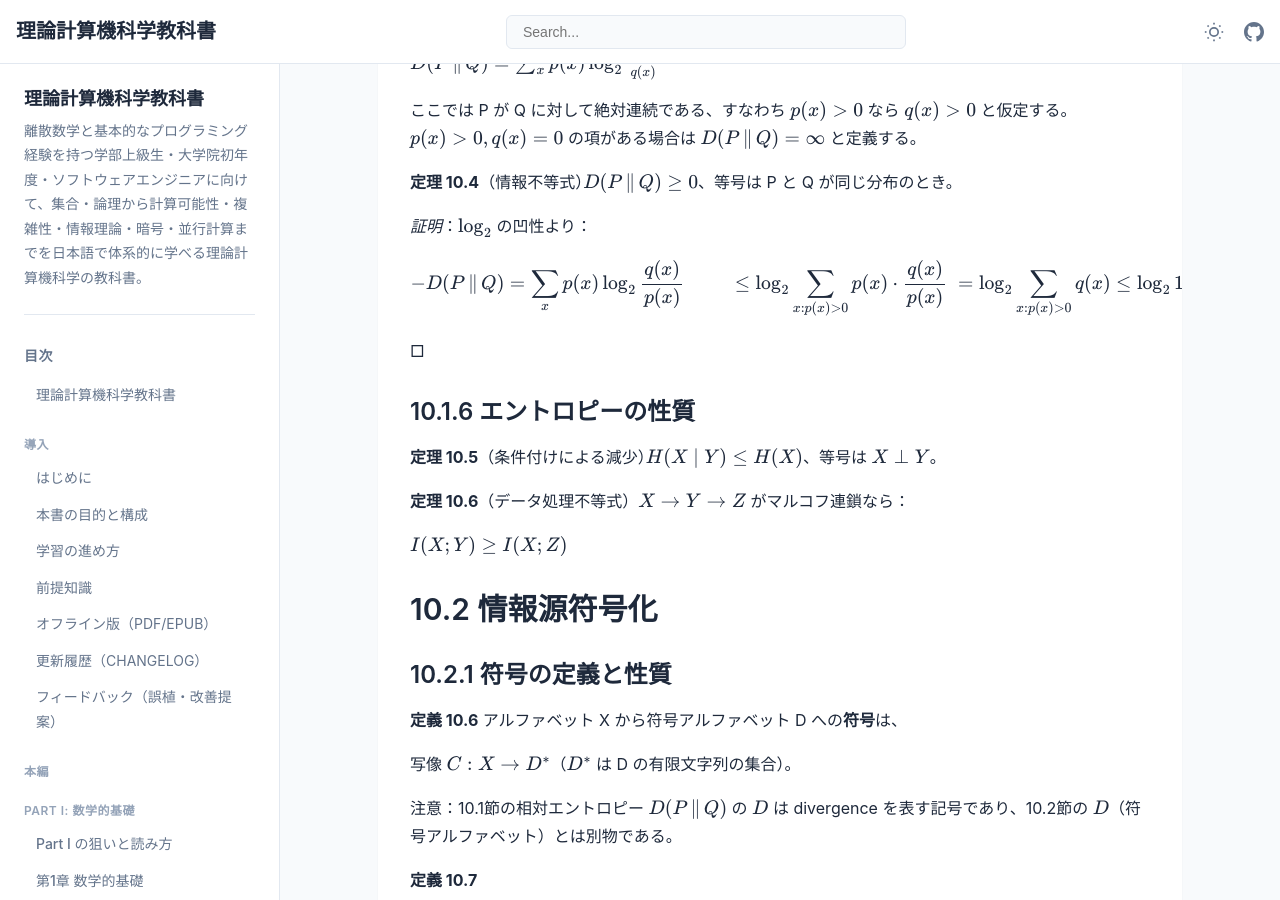
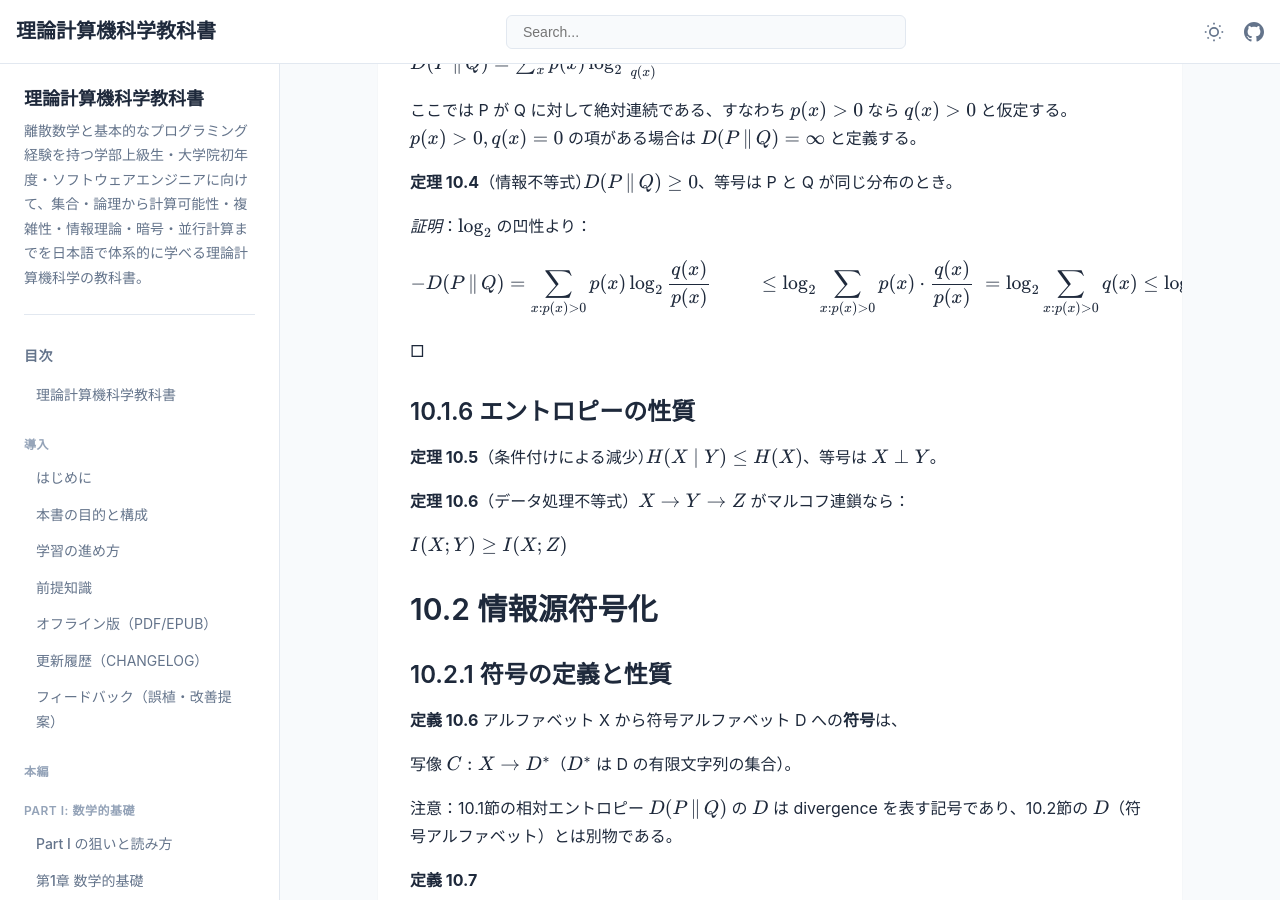
Before and after one commit to itdojp/theoretical-computer-science-textbook, a Jekyll site: the page built from docs/chapter-10/index.md, in a window 1280 px wide and 900 px high, scrolled down 4607 px. Built offline with Jekyll 4.4.1, drawn with Linux system fonts in a browser that asks for light colours; some of the changed text lies outside the part shown.

Commit message:
PRレビュー指摘に従いKL証明と平均誤り率を補正する

```diff
--- a/docs/chapter-10/index.md
+++ b/docs/chapter-10/index.md
@@ -150,7 +150,7 @@ H(X,Y) &= -\sum_{x,y} p(x,y) \log_2 p(x,y) \\\\
 
 \\[
 \begin{aligned}
--D(P \,\Vert\, Q) &= \sum_x p(x) \log_2 \frac{q(x)}{p(x)} \\\\
+-D(P \,\Vert\, Q) &= \sum_{x:p(x)>0} p(x) \log_2 \frac{q(x)}{p(x)} \\\\
 &\le \log_2 \sum_{x:p(x)>0} p(x) \cdot \frac{q(x)}{p(x)} \\\\
 &= \log_2 \sum_{x:p(x)>0} q(x) \le \log_2 1 = 0
 \end{aligned}
```
Also changed, not shown: other parts of docs/chapter-10/index.md (+1 -1 lines), src/chapter-10/index.md (+2 -2 lines).
